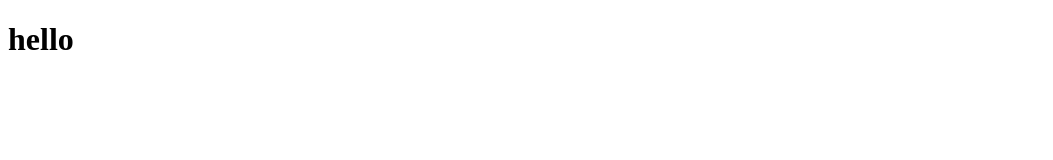
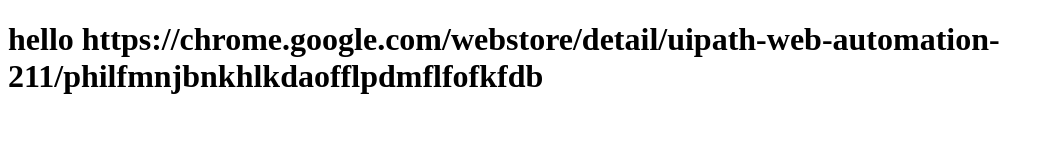
Before and after one commit to Sagar60/myfirstappbysagar, a website: page index.html in a window 1280 px wide. Shown: the whole page, without its empty margins (0-1053 px from the left). Drawn offline with Linux system fonts and the light colour scheme.

Commit message:
Update index.html

```diff
--- a/index.html
+++ b/index.html
@@ -8,7 +8,7 @@
 </head>
 <body>
     <h1>hello
-
+        https://chrome.google.com/webstore/detail/uipath-web-automation-211/philfmnjbnkhlkdaofflpdmflfofkfdb
     </h1>
 </body>
 </html>
```
